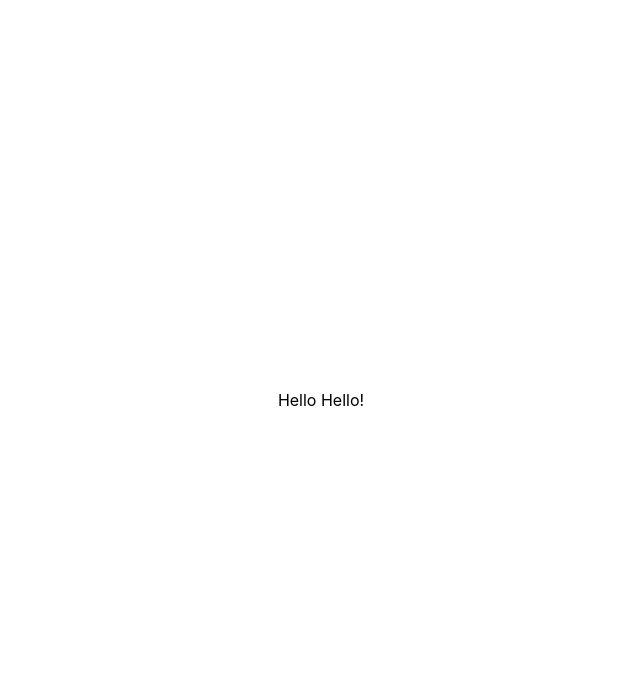
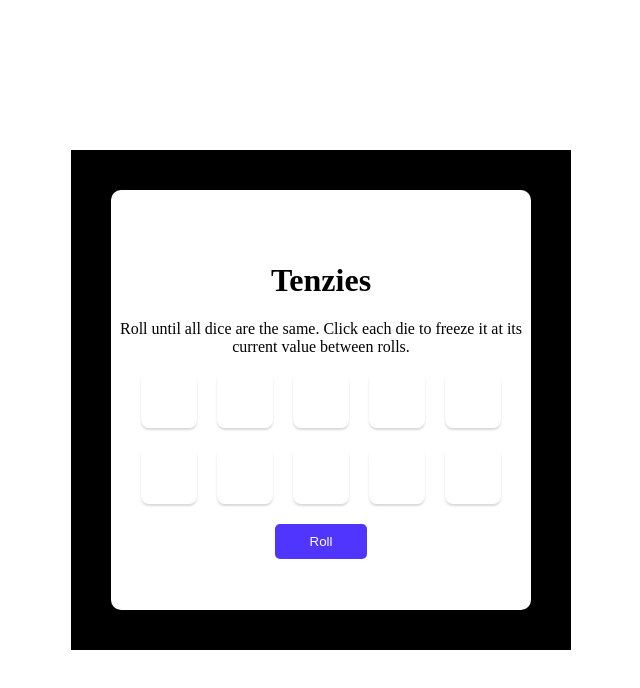
Before and after one commit to Alicebond/tenzies, a React (Vite) app: page / in a window 1280 px wide. Shown: the top 688 px of the page, without its empty margins (319-959 px from the left). Built offline with nearby package versions, Linux system fonts and the light colour scheme.

Commit message:
Add styles

```diff
--- a/src/App.css
+++ b/src/App.css
@@ -4,3 +4,50 @@
   padding: 2rem;
   text-align: center;
 }
+
+.app {
+  background: #000;
+  width: 500px;
+  height: 500px;
+  display: flex;
+  justify-content: center;
+  align-items: center;
+}
+
+.board {
+  background: #fff;
+  width: 420px;
+  height: 420px;
+  border-radius: 10px;
+  display: flex;
+  flex-direction: column;
+  justify-content: center;
+  align-items: center;
+}
+
+.title {
+  margin-bottom: 5px;
+}
+
+.boxes {
+  display: grid;
+  grid-template: 1fr 1fr / repeat(5, 1fr);
+  gap: 20px;
+}
+
+.box {
+  width: 56px;
+  height: 56px;
+  border-radius: 8px;
+  box-shadow: 0px 2px 2px rgba(0, 0, 0, 0.15);
+}
+
+.btn {
+  width: 92px;
+  height: 35px;
+  border: none;
+  border-radius: 5px;
+  background: #5035ff;
+  margin-top: 20px;
+  color: #fff;
+}
--- a/src/App.jsx
+++ b/src/App.jsx
@@ -1,8 +1,32 @@
 import { useState } from "react";
 import "./App.css";
+import Box from "./Box";
 
 function App() {
-  return <div className="App">Hello Hello!</div>;
+  return (
+    <div className="app">
+      <div className="board">
+        <h1 className="title">Tenzies</h1>
+        <p className="info">
+          Roll until all dice are the same. Click each die to freeze it at its
+          current value between rolls.
+        </p>
+        <div className="boxes">
+          <Box />
+          <Box />
+          <Box />
+          <Box />
+          <Box />
+          <Box />
+          <Box />
+          <Box />
+          <Box />
+          <Box />
+        </div>
+        <button className="btn">Roll</button>
+      </div>
+    </div>
+  );
 }
 
 export default App;
--- /dev/null
+++ b/src/Box.jsx
@@ -0,0 +1,3 @@
+export default function Box() {
+  return <div className="box"></div>;
+}
--- a/src/index.css
+++ b/src/index.css
@@ -1,16 +1,3 @@
-:root {
-  font-family: Inter, Avenir, Helvetica, Arial, sans-serif;
-  font-size: 16px;
-  line-height: 24px;
-  font-weight: 400;
-
-  font-synthesis: none;
-  text-rendering: optimizeLegibility;
-  -webkit-font-smoothing: antialiased;
-  -moz-osx-font-smoothing: grayscale;
-  -webkit-text-size-adjust: 100%;
-}
-
 body {
   margin: 0;
   display: flex;
```
